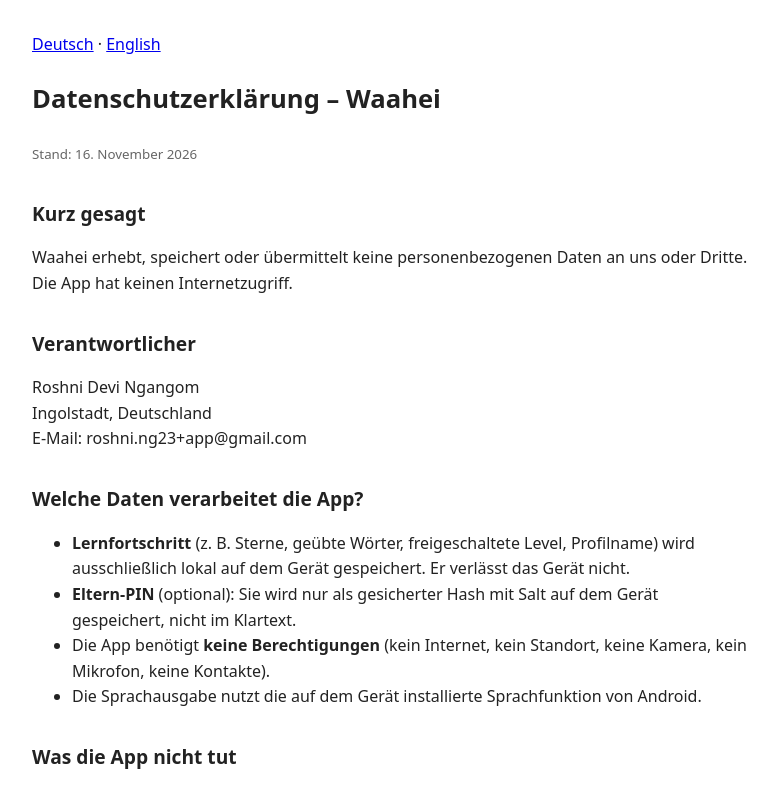
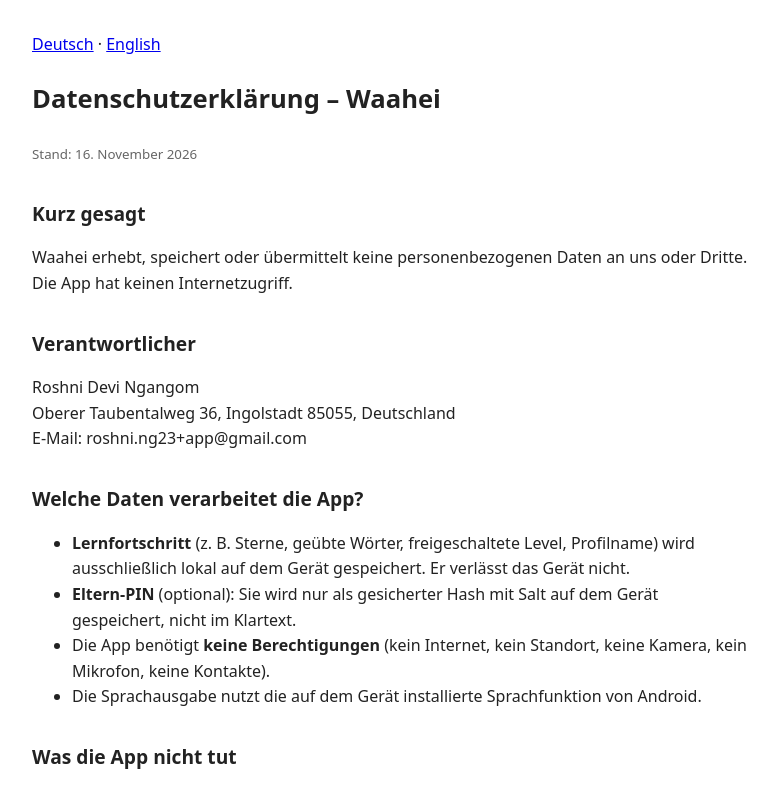
Before and after one commit to ngangom01/waahei-privacy, a plain HTML site: page index.html in a window 1280 px wide. Shown: the top 786 px of the page, without its empty margins (248-1026 px from the left). Drawn offline with Linux system fonts and the light colour scheme.

Commit message:
Update index.html

```diff
--- a/index.html
+++ b/index.html
@@ -22,7 +22,7 @@ small{color:#666}
 <p>Waahei erhebt, speichert oder übermittelt keine personenbezogenen Daten an uns oder Dritte. Die App hat keinen Internetzugriff.</p>
 
 <h2>Verantwortlicher</h2>
-<p>Roshni Devi Ngangom<br>Ingolstadt, Deutschland<br>E-Mail: roshni.ng23+app@gmail.com</p>
+<p>Roshni Devi Ngangom<br>Oberer Taubentalweg 36, Ingolstadt 85055, Deutschland<br>E-Mail: roshni.ng23+app@gmail.com</p>
 
 <h2>Welche Daten verarbeitet die App?</h2>
 <ul>
```
